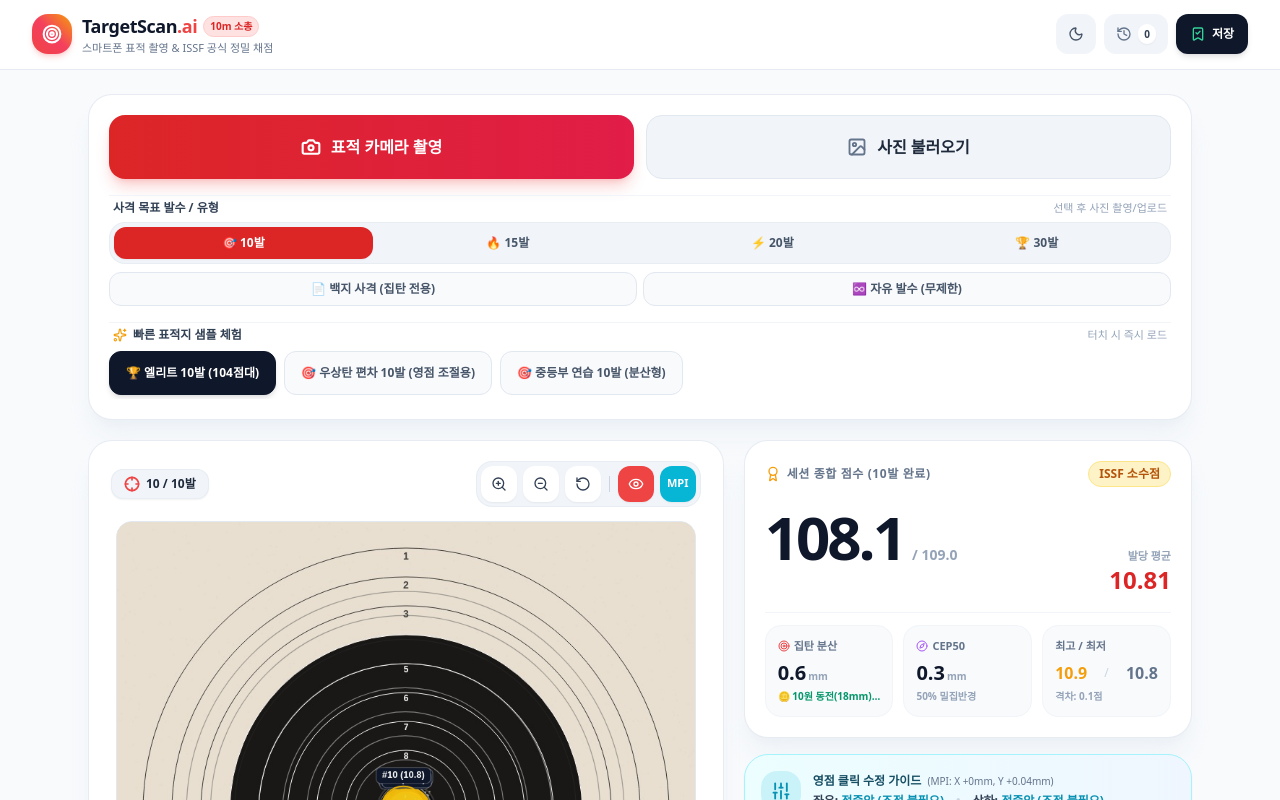
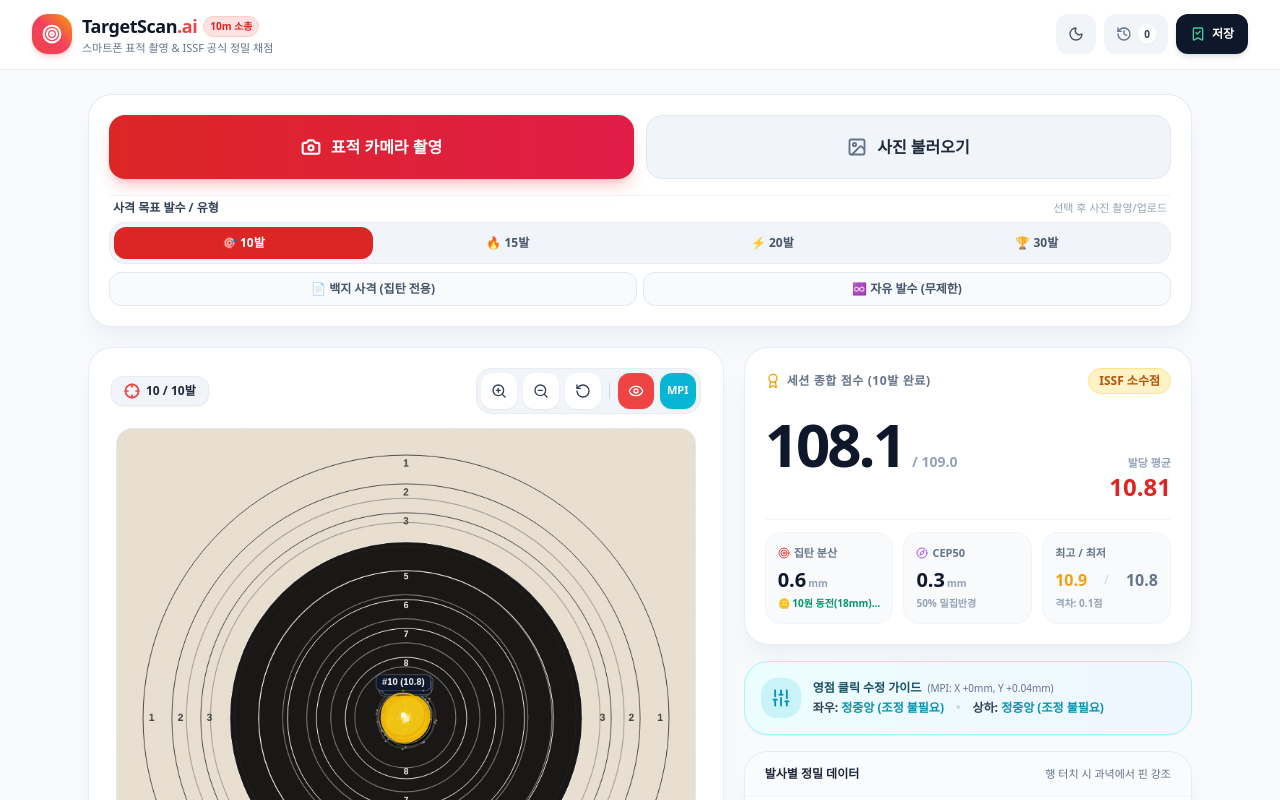
Before and after one commit to lulu-tt/Target-Scanner, a React (Vite) app: page / in a window 1280 px wide. Shown: the top 800 px of the page. Built offline with nearby package versions, Linux system fonts and the light colour scheme.

Commit message:
feat(ui): remove sample preset experience chips for clean minimal UI

```diff
--- a/src/App.tsx
+++ b/src/App.tsx
@@ -233,12 +233,10 @@ export const App: React.FC = () => {
 
       {/* 메인 작업 영역 (모바일 최적화 패딩) */}
       <main className="flex-1 max-w-6xl w-full mx-auto p-4 md:p-6 flex flex-col gap-5 pb-16">
-        {/* 업로드 & 프리셋 패널 */}
+        {/* 업로드 패널 */}
         <ScannerPanel
-          onSelectPreset={handleSelectPreset}
           onFileUpload={handleFileUpload}
           isLoading={isLoading}
-          activePresetId={activePresetId}
           targetMode={targetMode}
           onModeChange={handleModeChange}
         />
--- a/src/components/ScannerPanel.tsx
+++ b/src/components/ScannerPanel.tsx
@@ -6,24 +6,21 @@
  */
 
 import React, { useRef } from 'react';
-import { SAMPLE_PRESETS, SamplePreset } from '../utils/targetSamples';
 import { TargetMode } from '../types/target';
-import { Camera, Image as ImageIcon, Sparkles } from 'lucide-react';
+import { Camera, Image as ImageIcon } from 'lucide-react';
 
 interface ScannerPanelProps {
-  onSelectPreset: (preset: SamplePreset) => void;
   onFileUpload: (file: File) => void;
   isLoading: boolean;
-  activePresetId?: string;
   targetMode: TargetMode;
   onModeChange: (mode: TargetMode) => void;
+  onSelectPreset?: (preset: any) => void;
+  activePresetId?: string;
 }
 
 export const ScannerPanel: React.FC<ScannerPanelProps> = ({
-  onSelectPreset,
   onFileUpload,
   isLoading,
-  activePresetId,
   targetMode,
   onModeChange,
 }) => {
@@ -160,38 +157,6 @@ export const ScannerPanel: React.FC<ScannerPanelProps> = ({
           </button>
         </div>
       </div>
-
-      {/* 3. 하단: 빠른 테스트 샘플 (모바일 가로 스크롤 칩) */}
-      <div className="flex flex-col gap-2 pt-1 border-t border-slate-100 dark:border-slate-800/80">
-        <div className="flex items-center justify-between text-xs px-1">
-          <span className="font-bold text-slate-700 dark:text-slate-300 flex items-center gap-1.5">
-            <Sparkles className="w-3.5 h-3.5 text-amber-500" />
-            빠른 표적지 샘플 체험
-          </span>
-          <span className="text-[11px] text-slate-400 font-medium">터치 시 즉시 로드</span>
-        </div>
-
-        {/* 모바일 최적화 가로 스크롤 칩 바 */}
-        <div className="flex items-center gap-2 overflow-x-auto pb-1 scrollbar-none -mx-1 px-1">
-          {SAMPLE_PRESETS.map((preset) => {
-            const isActive = preset.id === activePresetId;
-            return (
-              <button
-                key={preset.id}
-                onClick={() => onSelectPreset(preset)}
-                disabled={isLoading}
-                className={`flex-shrink-0 h-11 px-4 rounded-xl text-xs font-bold flex items-center gap-1.5 transition-all active:scale-95 border ${
-                  isActive
-                    ? 'bg-slate-900 text-white border-slate-900 dark:bg-red-500 dark:border-red-400 shadow-md shadow-slate-900/10'
-                    : 'bg-slate-50 hover:bg-slate-100 dark:bg-slate-950 dark:hover:bg-slate-800 text-slate-600 dark:text-slate-300 border-slate-200 dark:border-slate-800'
-                } disabled:opacity-50`}
-              >
-                <span>{preset.name}</span>
-              </button>
-            );
-          })}
-        </div>
-      </div>
     </div>
   );
 };
```
